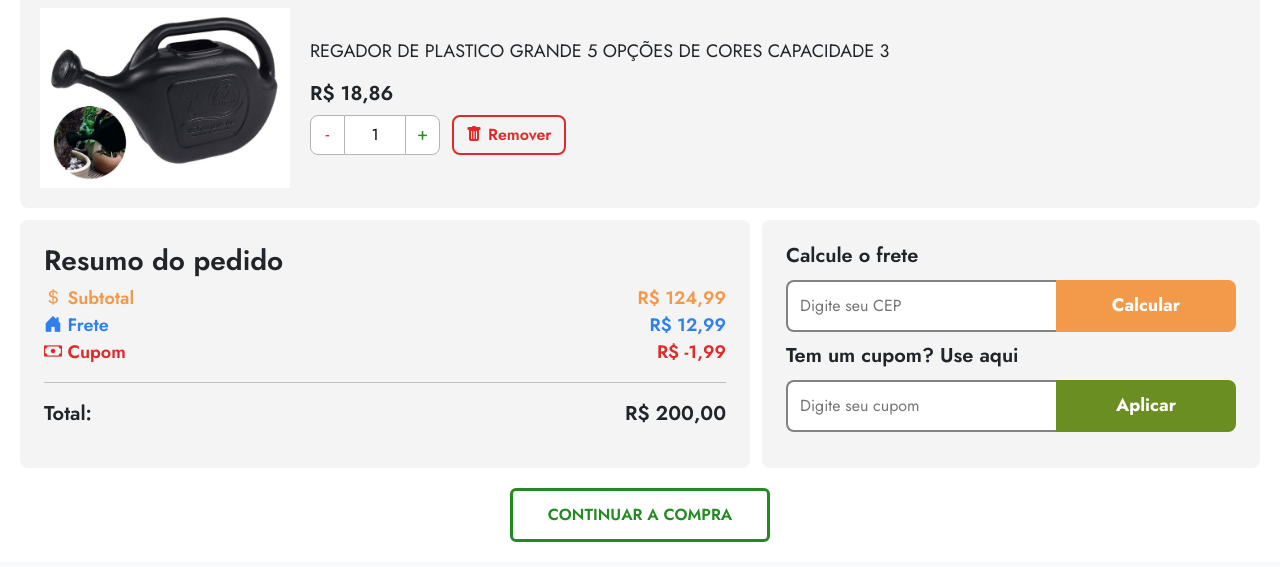
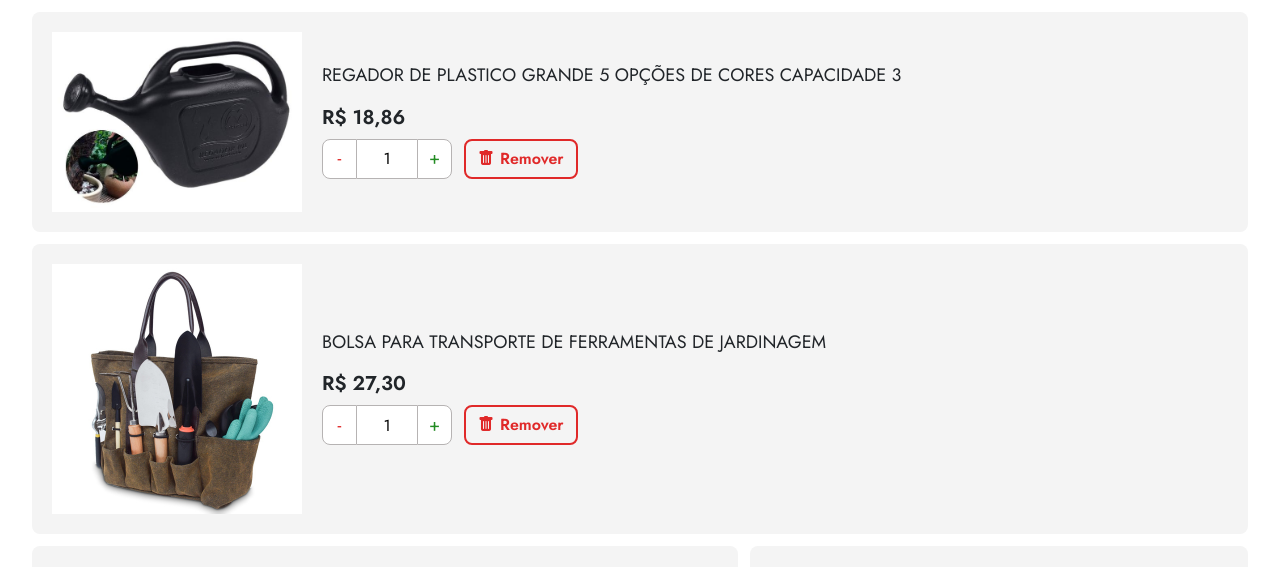
Before and after one commit to ImFelippe365/Florescer-Website, a plain HTML site: page cart.html in a window 1280 px wide. Shown: the part 198-765 px from the top of the page. Drawn offline with nearby package versions, Linux system fonts and the light colour scheme; a web font is replaced by a local one.

Commit message:
Add files via upload

```diff
--- a/cart.html
+++ b/cart.html
@@ -88,6 +88,35 @@
                 </div>
 
             </div>
+            <div class="cartItemContainer">
+                <div class="itemDescription">
+                    <div class="itemImage">
+                        <img src="./images/1846879768_1.jpg">
+                    </div>
+                    <div class="itemInfo">
+                        <h3>BOLSA PARA TRANSPORTE DE FERRAMENTAS DE JARDINAGEM</h3>
+                        <span class="itemPrice">
+                            R$ 27,30
+                        </span>
+                        <div class="buttonsContainer">
+                            <div class="itemAmount">
+                                <button class="buttonDecrease">
+                                    -
+                                </button>
+                                <input type="number" min="1" value="1">
+                                <button class="buttonIncrease">
+                                    +
+                                </button>
+                            </div>
+                            <div role="button" class="buttonRemove">
+                                <i class="bi bi-trash-fill"></i>
+                                <span>Remover</span>
+                            </div>
+                        </div>
+                    </div>
+                </div>
+
+            </div>
         </section>
 
         <section class="pricesContainer">
@@ -100,7 +129,7 @@
                         <span>Subtotal</span>
                     </div>
 
-                    <span>R$ 124,99</span>
+                    <span>R$ 46,16</span>
                 </div>
 
                 <div class="freight">
@@ -109,7 +138,7 @@
                         <span>Frete</span>
                     </div>
 
-                    <span>R$ 12,99</span>
+                    <span>R$ 20,00</span>
                 </div>
 
                 <div class="ticket">
@@ -118,13 +147,13 @@
                         <span>Cupom</span>
                     </div>
 
-                    <span>R$ -1,99</span>
+                    <span>R$ -5,00</span>
                 </div>
                 <hr>
                 <div class="total">
                     <span>Total:</span>
 
-                    <span>R$ 200,00</span>
+                    <span>R$ 61,16</span>
                 </div>
             </section>
 
--- a/css/cart.css
+++ b/css/cart.css
@@ -5,7 +5,7 @@ header {
 }
 
 main {
-    padding: 20px;
+    padding: 32px;
 }
 
 main h2 {
@@ -24,6 +24,7 @@ main h2 {
     display: flex;
     flex: 1;
     width: 100%;
+    margin-top: 12px;
     align-items: center;
     justify-content: space-between;
     background-color: var(--background);
--- a/css/style.css
+++ b/css/style.css
@@ -39,6 +39,7 @@ header form .inputSearch:focus {
     transition: 0.3s all;
     box-shadow: 0 0 0 0;
     border: solid 1px var(--olive-green);
+    box-shadow: 0 0 0 0.25rem rgb(107 142 35 / 35%) !important;
     outline: 0;
 }
 
```
Also changed, not shown: faq.html (+31 -2 lines), index.html (+1 -1 lines), product.html (+6 -12 lines).
